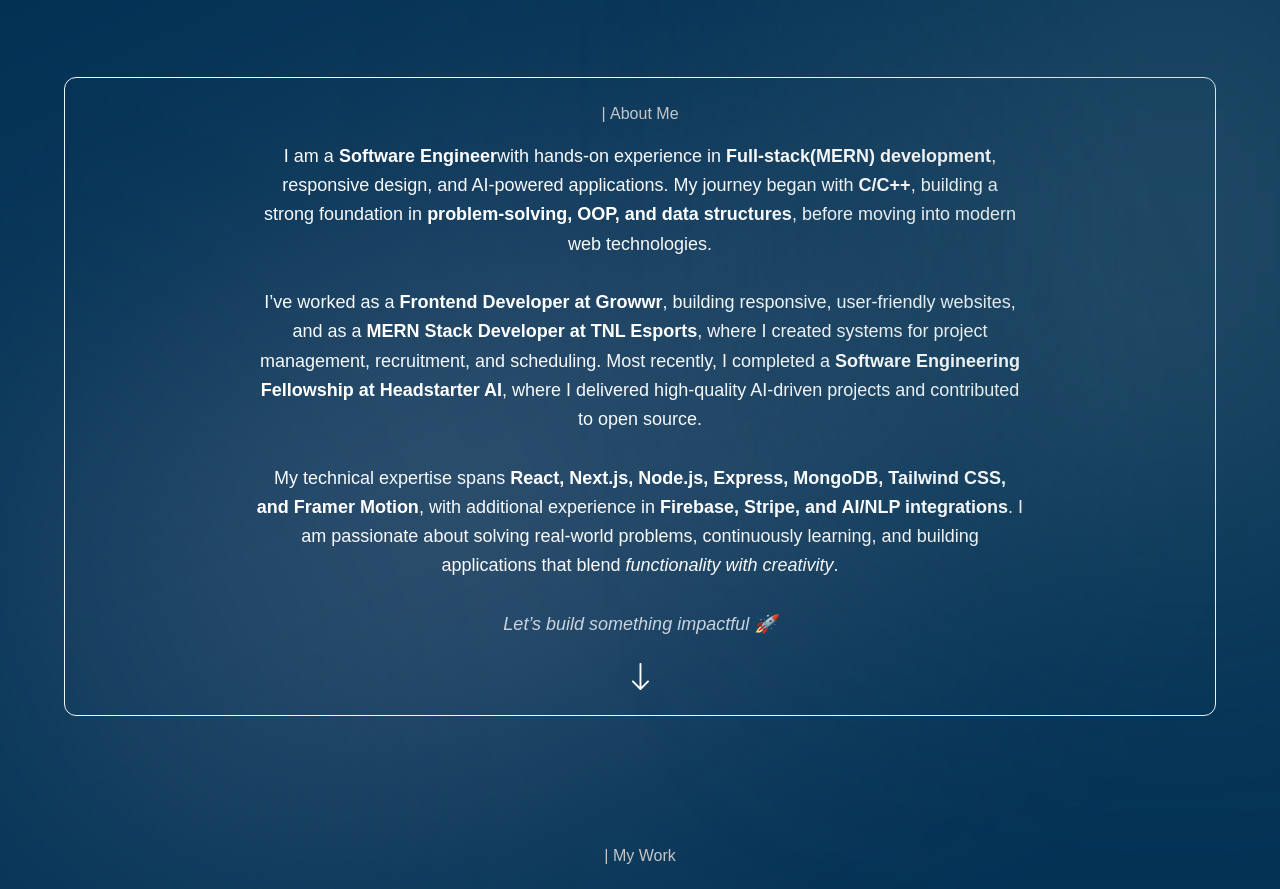
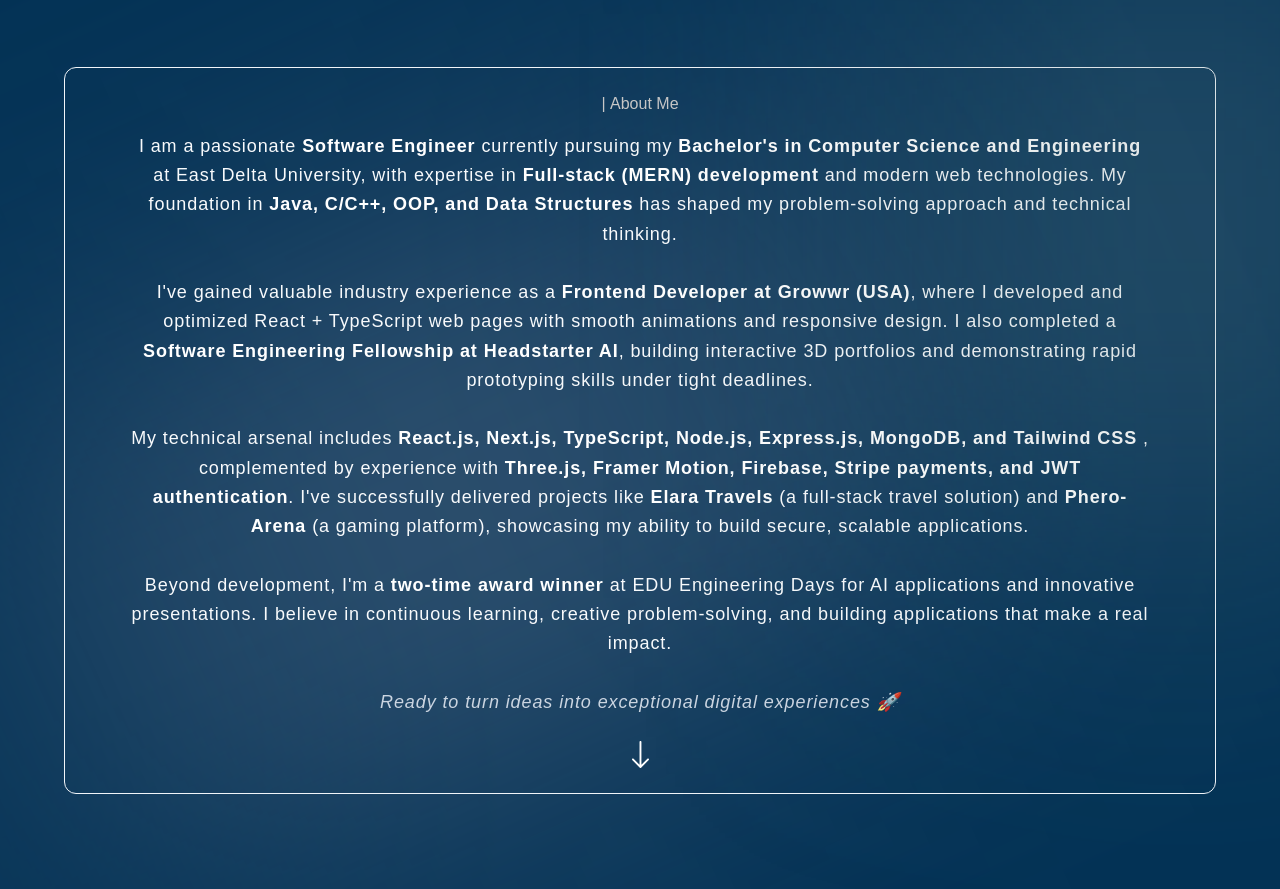
Before and after one commit to iamafridi/project-nextJs, a Next.js app: page / in a window 1280 px wide. Shown: the part 520-1409 px from the top of the page. Built offline with nearby package versions, Linux system fonts and the light colour scheme; a web font is replaced by a local one.

Commit message:
Updated About, Hero, Nav Section

```diff
--- a/app/index.js
+++ b/app/index.js
@@ -1,5 +1,5 @@
-import { Footer, Navbar } from '../components';
-import { About, Explore, GetStarted, Hero, WhatsNew, World } from '../sections';
+import { Footer, Navbar } from "../components";
+import { About, Explore, GetStarted, Hero, WhatsNew, World } from "../sections";
 
 const Page = () => (
   <div className="bg-[#0766AD]  overflow-hidden">
--- a/components/ExploreCard.jsx
+++ b/components/ExploreCard.jsx
@@ -5,7 +5,7 @@ import { BsFillArrowUpRightCircleFill } from 'react-icons/bs';
 import styles from '../styles';
 import { fadeIn } from '../utils/motion';
 
-const ExploreCard = ({ id, imgUrl, logo, title, index, link, active, handleClick }) => (
+const AboutCard = ({ id, imgUrl, logo, title, index, link, active, handleClick }) => (
   <motion.div
     variants={fadeIn('right', 'spring', index * 0.5, 0.75)}
     className={`
@@ -55,4 +55,4 @@ const ExploreCard = ({ id, imgUrl, logo, title, index, link, active, handleClick
   </motion.div>
 );
 
-export default ExploreCard;
+export default AboutCard;
--- a/sections/About.jsx
+++ b/sections/About.jsx
@@ -6,7 +6,7 @@ import styles from '../styles';
 import { fadeIn, staggerContainer } from '../utils/motion';
 
 const About = () => (
-  <section id="about" className={`${styles.paddings} relative z-10`}>
+  <section id="about" className={`${styles.paddings}  relative z-10`}>
     <div className="gradient-02 z-0" />
     <motion.div
       variants={staggerContainer}
@@ -21,30 +21,33 @@ const About = () => (
       {/* About Content */}
       <motion.p
         variants={fadeIn('up', 'tween', 0.2, 1)}
-        className="mt-4 font-normal text-[16px] sm:text-[18px] leading-relaxed text-center text-slate-50 max-w-3xl"
+        className="mt-4 tracking-wider font-medium lg:text-[18px] text-[10px] leading-relaxed text-center text-slate-50 max-w-5xl"
       >
-        I am a <span className="font-semibold text-white">Software Engineer</span>
-        with hands-on experience in <span className="font-semibold text-white">Full-stack(MERN) development</span>,
-        responsive design, and AI-powered applications. My journey began with
-        <span className="font-semibold text-white"> C/C++</span>, building a strong foundation in
-        <span className="font-semibold text-white"> problem-solving, OOP, and data structures</span>,
-        before moving into modern web technologies.
+        I am a passionate <span className="font-semibold text-white">Software Engineer</span> currently pursuing my
+        <span className="font-semibold text-white"> Bachelor's in Computer Science and Engineering</span> at East Delta University,
+        with expertise in <span className="font-semibold text-white">Full-stack (MERN) development</span> and
+        modern web technologies. My foundation in <span className="font-semibold text-white">Java, C/C++, OOP,
+          and Data Structures</span> has shaped my problem-solving approach and technical thinking.
         <br /><br />
-        I’ve worked as a <span className="font-semibold text-white">Frontend Developer at Growwr</span>,
-        building responsive, user-friendly websites, and as a
-        <span className="font-semibold text-white"> MERN Stack Developer at TNL Esports</span>,
-        where I created systems for project management, recruitment, and scheduling.
-        Most recently, I completed a <span className="font-semibold text-white">Software Engineering Fellowship
-          at Headstarter AI</span>, where I delivered high-quality AI-driven projects and
-        contributed to open source.
+        I've gained valuable industry experience as a <span className="font-semibold text-white">Frontend Developer
+          at Growwr (USA)</span>, where I developed and optimized React + TypeScript web pages with smooth animations
+        and responsive design. I also completed a <span className="font-semibold text-white">Software Engineering
+          Fellowship at Headstarter AI</span>, building interactive 3D portfolios and demonstrating rapid prototyping
+        skills under tight deadlines.
         <br /><br />
-        My technical expertise spans <span className="font-semibold text-white">React, Next.js, Node.js,
-          Express, MongoDB, Tailwind CSS, and Framer Motion</span>, with additional
-        experience in <span className="font-semibold text-white">Firebase, Stripe, and AI/NLP integrations</span>.
-        I am passionate about solving real-world problems, continuously learning, and
-        building applications that blend <span className="italic">functionality with creativity</span>.
+        My technical arsenal includes <span className="font-semibold text-white">React.js, Next.js, TypeScript,
+          Node.js, Express.js, MongoDB, and Tailwind CSS </span>, complemented by experience with
+        <span className="font-semibold text-white"> Three.js, Framer Motion, Firebase, Stripe payments, and
+          JWT authentication</span>. I've successfully delivered projects like
+        <span className="font-semibold text-white"> Elara Travels</span> (a full-stack travel solution) and
+        <span className="font-semibold text-white"> Phero-Arena</span> (a gaming platform), showcasing my ability
+        to build secure, scalable applications.
         <br /><br />
-        <span className="italic text-slate-300">Let’s build something impactful 🚀</span>
+        Beyond development, I'm a <span className="font-semibold text-white">two-time award winner</span> at
+        EDU Engineering Days for AI applications and innovative presentations. I believe in continuous learning,
+        creative problem-solving, and building applications that make a real impact.
+        <br /><br />
+        <span className="italic text-slate-300">Ready to turn ideas into exceptional digital experiences 🚀</span>
       </motion.p>
 
       {/* Scroll Arrow */}
--- a/sections/Hero.jsx
+++ b/sections/Hero.jsx
@@ -41,11 +41,11 @@ const Hero = () => (
         {/* Call-to-scroll button */}
         <a href="#explore">
           <div className="w-full flex justify-end sm:-mt-[70px] -mt-[50px] pr-[40px] relative z-10">
-            <img
+            {/* <img
               src="/mouse.png"
               alt="scroll down"
               className="sm:w-[80px] w-[60px] sm:h-[80px] h-[60px] object-contain rounded-full"
-            />
+            /> */}
           </div>
         </a>
       </motion.div>
```
Also changed, not shown: components/index.js (+7 -7 lines), sections/index.js (+8 -8 lines).
